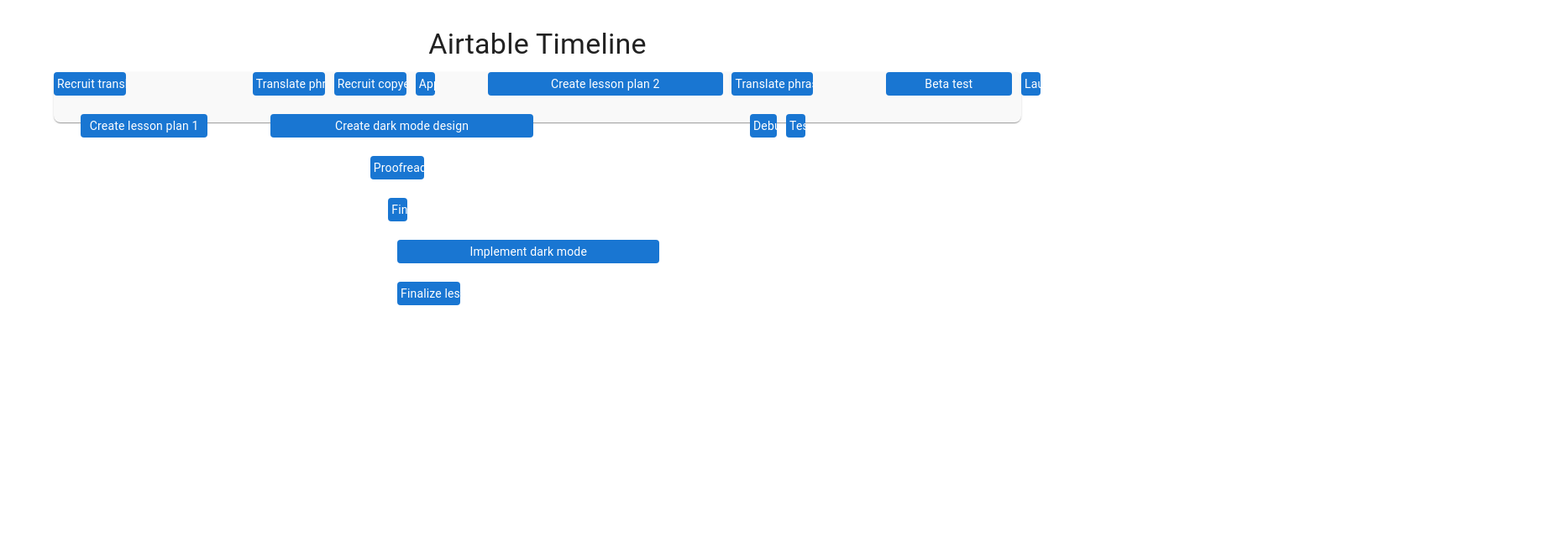
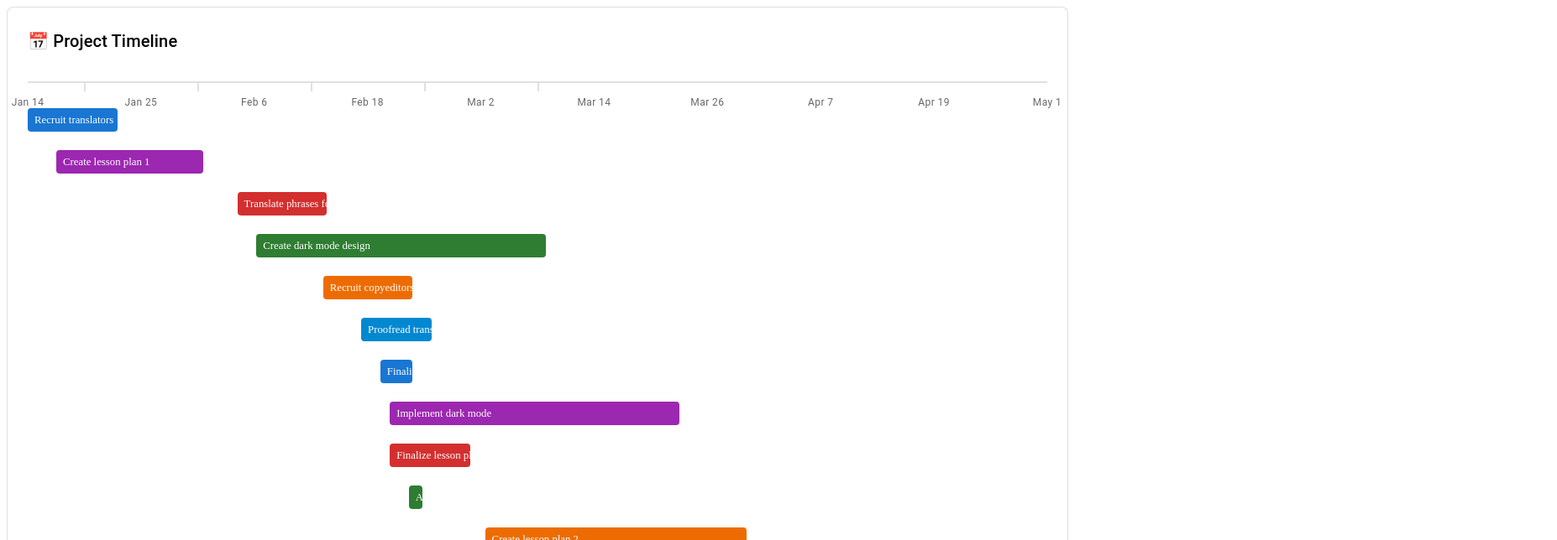
Before and after one commit to delimamatheus/best_timeline_ever, a React (Vite) app: page / in a window 1280 px wide. Shown: the top 644 px of the page at 84% size, 1854 px wide, since content can reach past the window. Built offline with nearby package versions, Linux system fonts and the light colour scheme.

Commit message:
first inspiration for timeline

```diff
--- a/src/App.tsx
+++ b/src/App.tsx
@@ -1,6 +1,7 @@
 import React from "react";
 import { CssBaseline, Container, Typography } from "@mui/material";
-import Timeline from "./components/organisms/Timeline/Timeline";
+import { Timeline } from "./components/organisms/Timeline/Timeline";
+import timelineItems from "./data/timelineItems";
 
 const App: React.FC = () => {
   return (
@@ -10,7 +11,7 @@
         <Typography variant="h4" gutterBottom textAlign="center">
           Airtable Timeline
         </Typography>
-        <Timeline />
+        <Timeline items={timelineItems} />
       </Container>
     </>
   );
--- a/src/components/organisms/Timeline/Timeline.tsx
+++ b/src/components/organisms/Timeline/Timeline.tsx
@@ -1,70 +1,144 @@
 import React from "react";
-import { Box, Typography } from "@mui/material";
-import { TimelineItem } from "../../molecules/TimelineItem/TimelineItem";
+import { Box, Typography, useTheme } from "@mui/material";
 import { assignLanes } from "../../../utils/assignLanes";
-import timelineItems from "../../../data/timelineItems"
 
-const Timeline: React.FC = () => {
-  const itemsWithLanes = assignLanes(timelineItems);
+export interface TimelineItemData {
+  id: number;
+  start: string;
+  end: string;
+  name: string;
+  team?: string;
+}
 
-  const minDate = new Date(
-    Math.min(...itemsWithLanes.map((i) => new Date(i.start).getTime()))
+interface Props {
+  items: TimelineItemData[];
+}
+
+export const Timeline: React.FC<Props> = ({ items }) => {
+  const theme = useTheme();
+  const lanes = assignLanes(items);
+
+  // Determinar o intervalo total da timeline
+  const timelineStart = new Date(
+    Math.min(...items.map((i) => new Date(i.start).getTime()))
   );
-  const maxDate = new Date(
-    Math.max(...itemsWithLanes.map((i) => new Date(i.end).getTime()))
+  const timelineEnd = new Date(
+    Math.max(...items.map((i) => new Date(i.end).getTime()))
   );
   const totalDays =
-    (maxDate.getTime() - minDate.getTime()) / (1000 * 60 * 60 * 24);
+    (timelineEnd.getTime() - timelineStart.getTime()) /
+    (1000 * 60 * 60 * 24);
+
+  const getLeft = (date: string) =>
+    ((new Date(date).getTime() - timelineStart.getTime()) /
+      (timelineEnd.getTime() - timelineStart.getTime())) *
+    100;
+
+  const colors = [
+    theme.palette.primary.main,
+    theme.palette.secondary.main,
+    theme.palette.error.main,
+    theme.palette.success.main,
+    theme.palette.warning.main,
+    theme.palette.info.main,
+  ];
 
   return (
     <Box
       sx={{
         position: "relative",
-        width: "100%",
-        height: `${(itemsWithLanes.at(-1)?.lane ?? 0) * 50 + 60}px`,
-        bgcolor: "#f9f9f9",
+        border: `1px solid ${theme.palette.divider}`,
         borderRadius: 2,
-        boxShadow: 1,
-        p: 2,
+        p: 3,
+        backgroundColor: theme.palette.background.paper,
       }}
     >
-      {itemsWithLanes.map((item) => {
-        const startOffset =
-          ((new Date(item.start).getTime() - minDate.getTime()) /
-            (1000 * 60 * 60 * 24)) /
-          totalDays *
+      <Typography variant="h6" mb={2} display="flex" alignItems="center">
+        📅 Project Timeline
+      </Typography>
+
+      {/* Timeline base line */}
+      <Box
+        sx={{
+          position: "relative",
+          height: lanes.length * 50 + 60,
+          borderTop: `2px solid ${theme.palette.divider}`,
+          mt: 4,
+        }}
+      >
+        {/* Date ticks */}
+        {Array.from({ length: 10 }).map((_, i) => {
+          const date = new Date(
+            timelineStart.getTime() +
+              ((timelineEnd.getTime() - timelineStart.getTime()) / 9) * i
+          );
+          return (
+            <Box
+              key={i}
+              sx={{
+                position: "absolute",
+                top: 0,
+                left: `${(i / 9) * 100}%`,
+                width: 1,
+                textAlign: "center",
+                transform: "translateX(-50%)",
+              }}
+            >
+              <Box
+                sx={{
+                  height: 10,
+                  borderLeft: `2px solid ${theme.palette.divider}`,
+                }}
+              />
+              <Typography
+                variant="caption"
+                sx={{ mt: 0.5, display: "block", color: "text.secondary" }}
+              >
+                {date.toLocaleDateString("en-US", {
+                  month: "short",
+                  day: "numeric",
+                })}
+              </Typography>
+            </Box>
+          );
+        })}
+
+        {/* Items */}
+        {lanes.map((item, idx) => {
+          const left = getLeft(item.start);
+          const width =
+            ((new Date(item.end).getTime() - new Date(item.start).getTime()) /
+              (timelineEnd.getTime() - timelineStart.getTime())) *
             100;
-        const duration =
-          ((new Date(item.end).getTime() - new Date(item.start).getTime()) /
-            (1000 * 60 * 60 * 24)) /
-          totalDays *
-          100;
+          const color = colors[idx % colors.length];
 
           return (
             <Box
               key={item.id}
               sx={{
                 position: "absolute",
-              top: `${item.lane! * 50}px`,
-              left: `${startOffset}%`,
-              width: `${Math.max(duration, 2)}%`,
-              bgcolor: "primary.main",
+                top: idx * 50 + 30,
+                left: `${left}%`,
+                width: `${width}%`,
+                height: 28,
+                backgroundColor: color,
+                borderRadius: 1,
                 color: "white",
-              borderRadius: 1,
-              p: 0.5,
+                px: 1,
+                overflow: "hidden",
+                textOverflow: "ellipsis",
+                whiteSpace: "nowrap",
+                display: "flex",
+                alignItems: "center",
                 fontSize: "0.8rem",
-              textAlign: "center",
-              overflow: "hidden",
-              whiteSpace: "nowrap",
-              textOverflow: "ellipsis",
+                fontWeight: 500,
               }}
             >
-            <Typography variant="body2">{item.name}</Typography>
+              {item.name}
             </Box>
           );
         })}
       </Box>
+    </Box>
   );
 };
-
-export default Timeline;
--- a/src/data/timelineItems.ts
+++ b/src/data/timelineItems.ts
@@ -1,22 +1,22 @@
-import { TimelineItem } from "../utils/assignLanes";
+import { TimelineItemData } from "../utils/assignLanes";
 
-const timelineItems: TimelineItem[] = [
-  { id: 1, start: "2021-01-14", end: "2021-01-22", name: "Recruit translators" },
-  { id: 2, start: "2021-01-17", end: "2021-01-31", name: "Create lesson plan 1" },
-  { id: 3, start: "2021-02-05", end: "2021-02-13", name: "Translate phrases for lesson 1" },
-  { id: 4, start: "2021-02-07", end: "2021-03-08", name: "Create dark mode design" },
-  { id: 5, start: "2021-02-14", end: "2021-02-22", name: "Recruit copyeditors" },
-  { id: 6, start: "2021-02-18", end: "2021-02-24", name: "Proofread translations for lesson 1" },
-  { id: 7, start: "2021-02-20", end: "2021-02-22", name: "Finalize logo" },
-  { id: 8, start: "2021-02-21", end: "2021-03-22", name: "Implement dark mode" },
-  { id: 9, start: "2021-02-21", end: "2021-02-28", name: "Finalize lesson plan 1" },
-  { id: 10, start: "2021-02-23", end: "2021-02-23", name: "Approve logo" },
-  { id: 11, start: "2021-03-03", end: "2021-03-29", name: "Create lesson plan 2" },
-  { id: 12, start: "2021-03-30", end: "2021-04-08", name: "Translate phrases for lesson 2" },
-  { id: 13, start: "2021-04-01", end: "2021-04-04", name: "Debug mobile notification error" },
-  { id: 14, start: "2021-04-05", end: "2021-04-06", name: "Test debugged mobile notifications" },
-  { id: 15, start: "2021-04-16", end: "2021-04-30", name: "Beta test" },
-  { id: 16, start: "2021-05-01", end: "2021-05-01", name: "Launch day" }
+const timelineItems: TimelineItemData[] = [
+  { id: 1, start: "2021-01-14", end: "2021-01-22", name: "Recruit translators", category: "HR" },
+  { id: 2, start: "2021-01-17", end: "2021-01-31", name: "Create lesson plan 1", category: "Education" },
+  { id: 3, start: "2021-02-05", end: "2021-02-13", name: "Translate phrases for lesson 1", category: "Translation" },
+  { id: 4, start: "2021-02-07", end: "2021-03-08", name: "Create dark mode design", category: "Design" },
+  { id: 5, start: "2021-02-14", end: "2021-02-22", name: "Recruit copyeditors", category: "HR" },
+  { id: 6, start: "2021-02-18", end: "2021-02-24", name: "Proofread translations", category: "Translation" },
+  { id: 7, start: "2021-02-20", end: "2021-02-22", name: "Finalize logo", category: "Design" },
+  { id: 8, start: "2021-02-21", end: "2021-03-22", name: "Implement dark mode", category: "Development" },
+  { id: 9, start: "2021-02-21", end: "2021-02-28", name: "Finalize lesson plan 1", category: "Education" },
+  { id: 10, start: "2021-02-23", end: "2021-02-23", name: "Approve logo", category: "Design" },
+  { id: 11, start: "2021-03-03", end: "2021-03-29", name: "Create lesson plan 2", category: "Education" },
+  { id: 12, start: "2021-03-30", end: "2021-04-08", name: "Translate phrases for lesson 2", category: "Translation" },
+  { id: 13, start: "2021-04-01", end: "2021-04-04", name: "Debug mobile notification error", category: "Development" },
+  { id: 14, start: "2021-04-05", end: "2021-04-06", name: "Test debugged mobile notifications", category: "QA" },
+  { id: 15, start: "2021-04-16", end: "2021-04-30", name: "Beta test", category: "QA" },
+  { id: 16, start: "2021-05-01", end: "2021-05-01", name: "Launch day", category: "Management" },
 ];
 
 export default timelineItems;
--- a/src/index.tsx
+++ b/src/index.tsx
@@ -1,10 +1,7 @@
 import React from "react";
-import ReactDOM from "react-dom/client";
-import App from "./App";
+import { createRoot } from "react-dom/client";
+import { Timeline } from "./components/organisms/Timeline/Timeline";
+import timelineItems from "./data/timelineItems";
 
-const root = ReactDOM.createRoot(document.getElementById("root") as HTMLElement);
-root.render(
-  <React.StrictMode>
-    <App />
-  </React.StrictMode>
-);
+const root = createRoot(document.getElementById("root")!);
+root.render(<Timeline items={timelineItems} />);
--- a/src/utils/assignLanes.ts
+++ b/src/utils/assignLanes.ts
@@ -1,13 +1,14 @@
-export interface TimelineItem {
+export interface TimelineItemData {
   id: number;
   start: string;
   end: string;
   name: string;
   lane?: number;
+  category?: string;
 }
 
-export function assignLanes(items: TimelineItem[]): TimelineItem[] {
-  const lanes: TimelineItem[][] = [];
+export function assignLanes(items: TimelineItemData[]): TimelineItemData[] {
+  const lanes: TimelineItemData[][] = [];
 
   const sortedItems = [...items].sort(
     (a, b) => new Date(a.start).getTime() - new Date(b.start).getTime()
```
Also changed, not shown: src/components/molecules/TimelineItem/TimelineItem.tsx (+33 -22 lines). Lines whose indentation alone changed are shown as unchanged.
